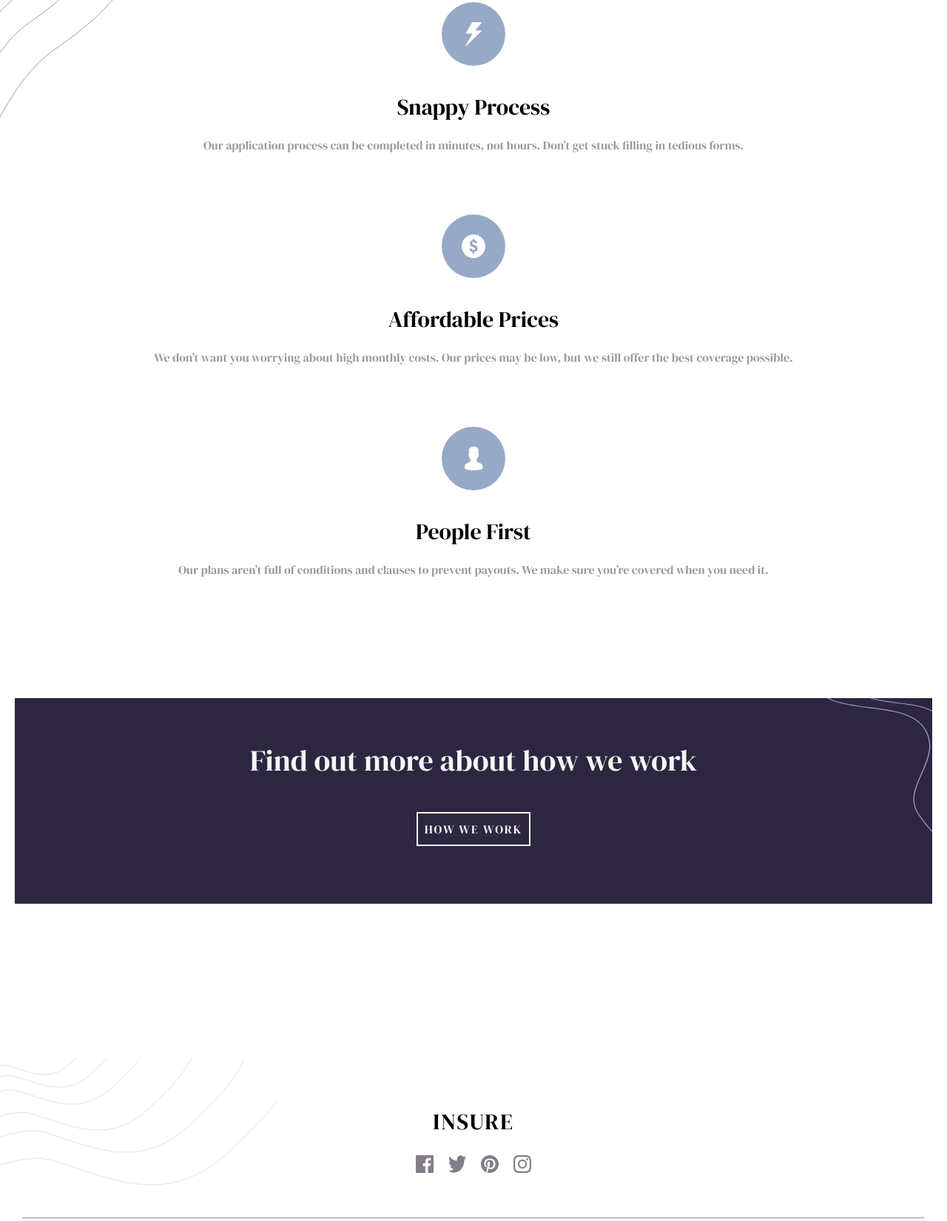
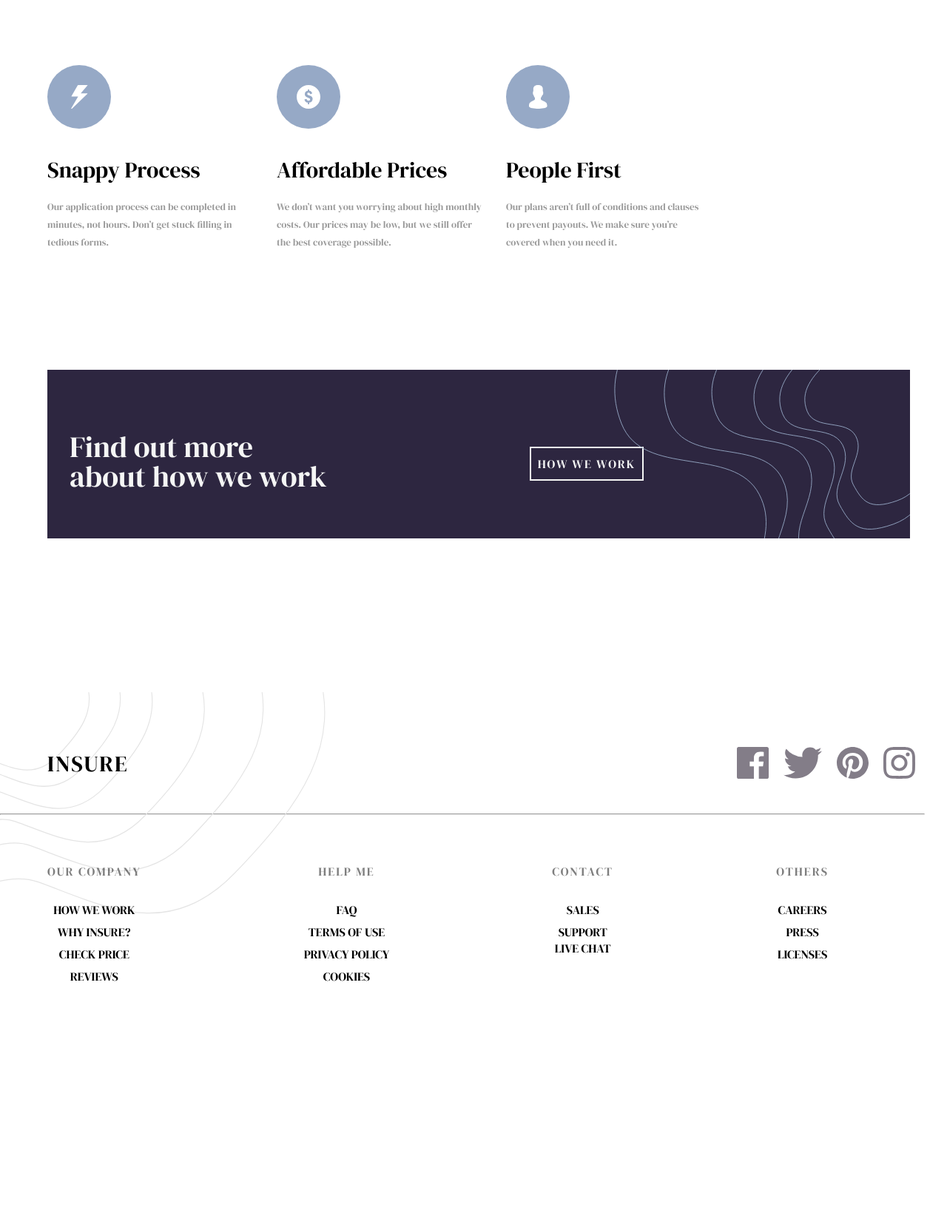
Before and after one commit to teshcodes/insure-landing-page-project, a plain HTML site: page index.html in a window 1280 px wide. Shown: the part 817-2468 px from the top of the page at 74% size. After the commit the page ends 2228 px from the top, so only its background shows below. Drawn offline with Linux system fonts and the light colour scheme.

Commit message:
task completed

```diff
--- a/index.html
+++ b/index.html
@@ -4,7 +4,7 @@
 <head>
   <meta charset="UTF-8">
   <meta name="viewport" content="width=device-width, initial-scale=1.0">
-  <!-- displays site properly based on user's device -->
+
 
   <link rel="icon" type="image/png" sizes="32x32" href="./images/favicon-32x32.png">
   <link rel="stylesheet" href="style.css" />
@@ -12,16 +12,12 @@
 
   <title>Frontend Mentor | Insure landing page</title>
 
-  <!-- Feel free to remove these styles or customise in your own stylesheet 👍 -->
   <style>
     .attribution {
       font-size: 11px;
       text-align: center;
     }
 
-    .attribution a {
-      color: hsl(228, 45%, 44%);
-    }
 
     body {
       font-family: 'DM Serif Display', serif;
@@ -62,6 +58,7 @@
 
 
       <div class="insurance-container">
+        <hr class="desktop-horizontal-line">
         Humanizing your insurance.
       </div>
       <div class="insurance-content">
@@ -85,15 +82,21 @@
         View plans
       </div>
     </div>
-      <img class="pattern-left-image-desktop" src="images/bg-pattern-intro-left-desktop.svg"
-        alt="this is a pattern-intro-image" />
+
     <img class="image-intro-right" src="images/bg-pattern-intro-right-mobile.svg"
-        alt="this is a pattern-intro-right-mobilie-image"  />
+      alt="this is a pattern-intro-right-mobilie-image" />
 
     <img class="image-intro-right-desktop" src="images/bg-pattern-intro-right-desktop.svg"
       alt="this is a pattern-intro-image" />
+
   </div>
-  </div>
+
+  <img class="image-intro-desktop" src="images/image-intro-desktop.jpg" alt="this is an image intro for desktop" />
+
+
+  <img class="pattern-left-image-desktop" src="images/bg-pattern-intro-left-desktop.svg"
+    alt="this is a pattern-intro-image" />
+
 
   <!-- =========main-content===== -->
   <div class="main-content">
@@ -102,7 +105,9 @@
       We’re different
     </div>
 
+    <div class="contents">
       <!-- =======snappy process====== -->
+      <div>
         <img class="snappy-image" src="images/icon-snappy-process.svg" alt="this is a snappy-process icon" />
         <div class="snappy-box">
           Snappy Process
@@ -111,8 +116,10 @@
           Our application process can be completed in minutes, not hours. Don’t get
           stuck filling in tedious forms.
         </div>
+      </div>
 
       <!-- =======affordable price====== -->
+      <div>
         <img class="price-image" src="images/icon-affordable-prices.svg" alt="this is a affordable-prices icon" />
         <div class="price-box">
           Affordable Prices
@@ -121,8 +128,10 @@
           We don’t want you worrying about high monthly costs. Our prices may be low,
           but we still offer the best coverage possible.
         </div>
+      </div>
 
       <!-- =======people first====== -->
+      <div>
         <img class="people-image" src="images/icon-people-first.svg" alt="this is a people-first icon" />
         <div class="people-box">
           People First
@@ -132,21 +141,36 @@
           sure you’re covered when you need it.
         </div>
       </div>
+    </div>
 
     <!-- ===========find out more===== -->
+    <div class="overall-find-more-container">
       <div class="find-more-container">
         <div class="find-out">
           Find out more about how we work
         </div>
+        <div class="work-and-image-box">
           <div class="how-we-work">
             HOW WE WORK
           </div>
+
           <img class="intro-right-mobile" src="images/bg-pattern-intro-right-mobile.svg"
             alt="this is a pattern-intro-image" />
+
+        </div>
+        <img class="intro-right-desktop" src="images/bg-pattern-intro-right-desktop.svg"
+          alt="this is a pattern-intro-image" />
+      </div>
+    </div>
     </div>
 
+
+    <img class="image-pattern-desktop" src="images/bg-pattern-footer-desktop.svg"
+    alt="this is a pattern footer image" />
+    <div class="overall-footer">
       <div class="footer">
-    <img class="image-pattern-image" src="images/bg-pattern-footer-mobile.svg" alt="this is a pattern footer image" />
+      <img class="image-pattern-image" src="images/bg-pattern-footer-mobile.svg"
+      alt="this is a pattern footer image" />
         <div class="insure-and-images">
           <div class="footer-insure">
             INSURE
@@ -160,9 +184,10 @@
         </div>
       </div>
 
+      <hr class="straight-line">
       <div class="footer-info">
-    <hr class="straight-line">
         <!-- =======our company -->
+        <div>
           <div class="our-company-box">
             OUR COMPANY
           </div>
@@ -173,8 +198,10 @@
             <div class="check">CHECK PRICE</div>
             <div class="reviews">REVIEWS</div>
           </div>
+        </div>
 
         <!-- ========help me -->
+        <div>
           <div class="our-company-box">
             HELP ME
           </div>
@@ -185,8 +212,10 @@
             <div class="privacy">PRIVACY POLICY</div>
             <div class="cookies">COOKIES</div>
           </div>
+        </div>
 
         <!-- ======contact===== -->
+        <div>
           <div class="contact-box">
             CONTACT
           </div>
@@ -196,8 +225,10 @@
             <div class="support">SUPPORT</div>
             <div class="live-chat">LIVE CHAT</div>
           </div>
+        </div>
 
         <!-- =======others====== -->
+        <div>
           <div class="others-box">
             OTHERS
           </div>
@@ -206,9 +237,11 @@
             <div class="careers">CAREERS</div>
             <div class="press">PRESS</div>
             <div class="licenses">LICENSES</div>
-
           </div>
         </div>
+      </div>
+    </div>
+
 </body>
 
 </html>
--- a/style.css
+++ b/style.css
@@ -1,25 +1,30 @@
-body, html  {
+body,
+html {
     font-family: 'DM Serif Display', serif;
     margin: 0 auto;
     overflow-x: hidden;
     width: 100%;
 }
 
-.header  {
+.header {
     display: flex;
     width: 100%;
     padding: 20px;
 }
 
-.insure  {
+.insure {
     font-size: 1.8rem;
 }
 
-.header-features  {
+.header-features {
     display: none;
 }
 
-.header-line  {
+.desktop-horizontal-line {
+    display: none;
+}
+
+.header-line {
     display: flex;
     flex-direction: column;
     align-items: center;
@@ -34,7 +39,7 @@ body, html  {
     margin-right: 2.5pc;
 }
 
-.line  {
+.line {
     width: 100%;
     height: 2px;
     background-color: #000;
@@ -42,33 +47,39 @@ body, html  {
     opacity: 0.9;
 }
 
-.image-intro-container  {
+.image-intro-container {
     width: 100%;
 }
 
-.image-intro-box  {
+.image-intro-box {
     width: 100%;
 }
 
 /* ===========intro-content========= */
-.intro-container  {
+.overall-intro {
+    background-color: hsl(256, 26%, 20%);
+
+}
+
+.intro-container {
     background-color: hsl(256, 26%, 20%);
     margin-top: -5px;
+    padding-bottom: 3pc;
 }
 
-.pattern-left-image-desktop  {
+.pattern-left-image-desktop {
     display: none;
 }
 
-.image-intro-right-desktop  {
+.image-intro-right-desktop {
     display: none;
 }
 
-.insurance-box-desktop  {
+.insurance-box-desktop {
     display: none;
 }
 
-.insurance-container  {
+.insurance-container {
     text-align: center;
     color: #f5f6f5;
     font-size: 50px;
@@ -77,15 +88,15 @@ body, html  {
     margin-top: -4.4pc;
 }
 
-.insurance-box-one  {
+.insurance-box-one {
     color: #dde2dd;
     margin-top: 20px;
     text-align: center;
-    padding: 0px 20px;
+    padding: 0px 25px;
     line-height: 25px;
 }
 
-.plans  {
+.plans {
     margin-top: 30px;
     text-align: center;
     color: #dde2dd;
@@ -95,41 +106,47 @@ body, html  {
     padding: 10px;
 }
 
-.image-intro-right  {
+.image-intro-right {
     display: flex;
     justify-self: end;
-    margin-top: -3.5pc;
+    height: 290px;
+    margin-top: -7pc;
+    padding-bottom: 1.5pc;
+}
+
+.image-intro-desktop {
+    display: none;
 }
 
 /* =======main content==== */
-.main-content  {
+.main-content {
     text-align: center;
-    padding-top: 9pc;
+    padding-top: 7pc;
     margin-top: -11pc;
     background-color: #fff;
 }
 
-.horizontal-line  {
+.horizontal-line {
     margin: 10px 7pc;
     color: 10px solid rgb(253, 250, 245);
 }
 
-.we-are-different  {
+.we-are-different {
     font-size: 48px;
     margin-top: 20px;
 }
 
 /* ==============snappy process=== */
-.snappy-image  {
+.snappy-image {
     margin-top: 80px;
 }
 
-.snappy-box  {
+.snappy-box {
     font-size: 30px;
     margin-top: 30px;
 }
 
-.snappy-content  {
+.snappy-content {
     margin-top: 18px;
     opacity: 0.4;
     padding: 0px 34px;
@@ -137,16 +154,16 @@ body, html  {
 }
 
 /* ==============affordable price=== */
-.price-image  {
+.price-image {
     margin-top: 80px;
 }
 
-.price-box  {
+.price-box {
     font-size: 30px;
     margin-top: 30px;
 }
 
-.price-content  {
+.price-content {
     margin-top: 18px;
     opacity: 0.4;
     padding: 0px 34px;
@@ -154,16 +171,16 @@ body, html  {
 }
 
 /* ==============people first=== */
-.people-image  {
+.people-image {
     margin-top: 80px;
 }
 
-.people-box  {
+.people-box {
     font-size: 30px;
     margin-top: 30px;
 }
 
-.people-content  {
+.people-content {
     margin-top: 18px;
     opacity: 0.4;
     padding: 0px 34px;
@@ -172,8 +189,8 @@ body, html  {
 }
 
 /* ===============find out more========= */
-.find-more-container  {
-    background-color:  hsl(256, 26%, 20%);
+.find-more-container {
+    background-color: hsl(256, 26%, 20%);
     color: #f5f6f5;
     text-align: center;
     padding-top: 4pc;
@@ -182,14 +199,14 @@ body, html  {
     overflow: hidden;
 }
 
-.find-out  {
+.find-out {
     padding-top: 5pc;
     font-size: 40px;
     padding: 0px 20px;
     line-height: 40px;
 }
 
-.how-we-work  {
+.how-we-work {
     margin-top: 50px;
     border: 2px solid #f5f6f5;
     width: 150px;
@@ -198,7 +215,7 @@ body, html  {
     letter-spacing: 2px;
 }
 
-.intro-right-mobile  {
+.intro-right-mobile {
     display: flex;
     justify-self: end;
     margin-top: -23pc;
@@ -206,100 +223,107 @@ body, html  {
     height: 350px;
 }
 
-.footer  {
+.intro-right-desktop  {
+    display: none;
+}
+
+.footer {
     margin-top: 13pc;
     padding-bottom: 30px;
 }
 
-.insure-and-images  {
+.insure-and-images {
     margin-top: -7pc;
 }
 
-.footer-insure  {
+.footer-insure {
     text-align: center;
     font-size: 30px;
     letter-spacing: 2px;
 }
 
-.footer-images  {
+.footer-images {
     margin-top: 25px;
     display: flex;
     justify-self: center;
     gap: 20px;
 }
 
-.footer-info  {
+.footer-info {
     margin-top: 30px;
     text-align: center;
     margin-bottom: 80px;
 }
 
-.straight-line  {
+.straight-line {
     margin: 0px 30px;
 }
 
+.image-pattern-desktop  {
+    display: none;
+}
+
 /* ==========our company */
-.our-company-box  {
+.our-company-box {
     margin-top: 35px;
     opacity: 0.5;
     letter-spacing: 2px;
 }
 
-.about-box  {
+.about-box {
     margin-top: 30px;
 }
 
 .how,
 .why,
 .check,
-.reviews  {
+.reviews {
     margin-top: 8px;
 }
 
 /* ==========help me========= */
-.help-me-box  {
+.help-me-box {
     margin-top: 35px;
     opacity: 0.5;
     letter-spacing: 2px;
 }
 
-.about-box-2  {
+.about-box-2 {
     margin-top: 30px;
 }
 
 .faq,
 .terms,
 .privacy,
-.cookies  {
+.cookies {
     margin-top: 8px;
 }
 
 /* ==========contact========= */
-.contact-box  {
+.contact-box {
     margin-top: 35px;
     opacity: 0.5;
     letter-spacing: 2px;
 }
 
-.about-box-3  {
+.about-box-3 {
     margin-top: 30px;
 }
 
 .sales,
 .support,
-.live-charts
- {
+.live-charts {
     margin-top: 8px;
 }
 
 /* ==========others========= */
-.others-box  {
+.others-box {
     margin-top: 35px;
     opacity: 0.5;
     letter-spacing: 2px;
 }
 
-.about-box-4  {
+.about-box-4 {
     margin-top: 30px;
 }
 
@@ -310,19 +334,25 @@ body, html  {
 }
 
 
-@media only screen and ( min-width: 1024px)  {
-    .header-line  {
+@media only screen and (min-width: 1024px) {
+    body {
+        overflow-x: hidden;
+        margin: 0;
+        padding: 0;
+        width: 100%;
+    }
+
+    .header-line {
         display: none;
     }
 
     .header {
-        border: 2px solid blue;
         display: flex;
         width: 100%;
         padding: 20px 5pc;
     }
 
-    .header-features  {
+    .header-features {
         display: flex;
         /* font-size: 1.5rem; */
         margin-top: 12px;
@@ -331,50 +361,53 @@ body, html  {
         letter-spacing: 2px;
     }
 
-    .insure  {
+    .insure {
         font-size: 2.5rem;
     }
 
-    .view-plans  {
+    .view-plans {
         border: 2px solid #000;
         padding: 15px;
         margin-top: -15px;
     }
 
-    .overall-intro  {
-        /* display: flex; */
+    .overall-intro {
+        overflow: hidden;
     }
 
-    .image-intro-container  {
+    .image-intro-container {
         display: none;
     }
 
-    .pattern-left-image  {
+    .pattern-left-image {
         display: none;
     }
 
-    .pattern-left-image-desktop  {
+    .image-intro-right-desktop {
         display: flex;
     }
 
-    .image-intro-right-desktop  {
-        display: flex;
-    }
-
-    .image-intro-right  {
+    .image-intro-right {
         display: none;
     }
 
-    .intro-container  {
+    .desktop-horizontal-line {
+        display: flex;
+        margin-right: 15pc;
+        margin-bottom: 3pc;
+    }
+
+    .intro-container {
         background-color: hsl(256, 26%, 20%);
         margin-top: -5px;
         text-align: start;
         padding-left: 0pc;
         padding-top: 10pc;
-        padding-bottom: 16pc;
+        margin-bottom: 35pc;
+
     }
 
-    .insurance-container  {
+    .insurance-container {
         text-align: start;
         color: #f5f6f5;
         font-size: 50px;
@@ -385,7 +418,6 @@ body, html  {
     }
 
     .insurance-content {
-        text-align: start;
         justify-self: start;
         color: #dde2dd;
         margin-top: 20px;
@@ -395,27 +427,202 @@ body, html  {
         padding-left: 4pc;
     }
 
-    .insurance-box-one  {
+    .insurance-box-one {
         display: none;
     }
 
-    .insurance-box-desktop  {
+    .insurance-box-desktop {
         display: flex;
     }
 
-    .plans  {
+    .plans {
         margin-top: 30px;
         justify-self: start;
         padding: 10px;
         margin-left: 4pc;
     }
 
-    .pattern-left-image-desktop  {
-        margin-top: -15pc;
+    .pattern-left-image-desktop {
+         display: flex;
+        margin-top: -14.5pc;
+        width: 120px;
     }
 
-    .image-intro-right-desktop  {
+    .image-intro-right-desktop {
         margin-left: auto;
-        margin-top: -56pc;
+        margin-top: -68pc;
+        margin-bottom: 4pc;
+        width: 320px;
+        height: 500px;
+        position: relative;
+    }
+
+    .image-intro-desktop {
+        display: block;
+        justify-self: end;
+        width: 300px;
+        height: 450px;
+        margin-right: 5pc;
+        margin-top: -22pc;
+    }
+
+    .main-content {
+        text-align: start;
+        margin-top: -11pc;
+        padding-left: 4pc;
+    }
+
+    .contents {
+        display: flex;
+        gap: 30px;
+    }
+
+    .horizontal-line {
+        margin: 10px 53pc 10px 7px;
+    }
+
+    .we-are-different {
+        font-size: 50px;
+        margin-top: 20px;
+    }
+
+    /* =============snappy==== */
+    .snappy-box {
+        font-size: 30px;
+        margin-top: 30px;
+    }
+
+    .snappy-content {
+        font-size: small;
+        padding: 0px 0pc;
+        line-height: 24px;
+        width: 280px;
+    }
+
+    /* ==============affordable price=== */
+
+    .price-box {
+        font-size: 30px;
+        margin-top: 30px;
+    }
+
+    .price-content {
+        font-size: small;
+        padding: 0px 0px;
+        line-height: 24px;
+        width: 280px;
+    }
+
+    /* ==============people first=== */
+
+    .people-box {
+        font-size: 30px;
+        margin-top: 30px;
+    }
+
+    .people-content {
+        font-size: small;
+        padding: 0px 0px;
+        line-height: 24px;
+        width: 270px;
+    }
+
+    /* ===============find out more========= */
+    .overall-find-more-container  {
+        position: relative;
+        overflow: hidden;
+        width: 100%;
+    }
+
+    .work-and-image-box  {
+        /* display: flex; */
+    }
+
+    .find-more-container {
+        display: flex;
+        gap: 17pc;
+        background-color: hsl(256, 26%, 20%);
+        color: #f5f6f5;
+        text-align: none;
+        padding-top: 4pc;
+        padding-bottom: 4pc;
+        margin: 10pc 50px -20px 0pc;
+        position: relative;
+    }
+
+    .find-out {
+        text-align: start;
+        padding-top: 5pc;
+        font-size: 40px;
+        padding: 20px 0pc 20px 30px;
+        width: 350px;
+        line-height: 40px;
+    }
+
+    .how-we-work {
+        margin-right: 3pc;
+        margin-top: 40px;
+        border: 2px solid #f5f6f5;
+        width: 150px;
+        padding: 10px 0px;
+        letter-spacing: 2px;
+    }
+
+    .intro-right-mobile {
+         display: none;
+    }
+
+    .intro-right-desktop  {
+        display: block;
+        position: absolute;
+        top: 0;
+        right: 0;
+        height: auto;
+        max-width: 100%;
+        overflow: hidden;
+        margin-top: -7pc;
+        width: 400px;
+    }
+
+    .insure-and-images  {
+        margin-left: 4pc;
+        display: flex;
+        justify-content: space-between;
+    }
+
+    .footer-images  {
+        margin-top: -2px;
+        margin-right: 8pc;
+
+    }
+
+    .image-pattern-image  {
+        display: none;
+    }
+
+    .straight-line  {
+        margin-left: 0px;
+        margin-top: 17px;
+    }
+
+    .footer-info  {
+        /* margin-top: -5pc;  */
+        margin-left: 4pc;
+        display: flex;
+        justify-content: space-between;
+        padding-right: 10pc;
+    }
+
+    .image-pattern-desktop  {
+        display: block;
+        margin-top: 13pc;
+        height: 300px;
+        width: 600px;
+        margin-left: -10pc;
+        /* padding-bottom: 20pc; */
+    }
+
+    .overall-footer  {
+        margin-top: -27pc;
     }
 }
```
Also changed, not shown: 4 other files. Lines whose indentation alone changed are shown as unchanged.
